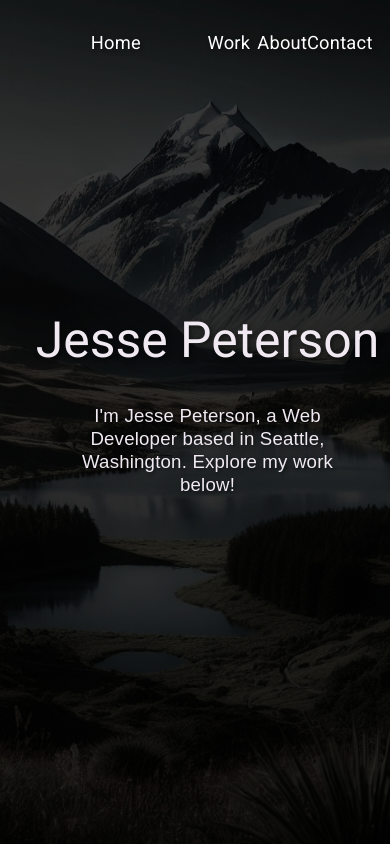
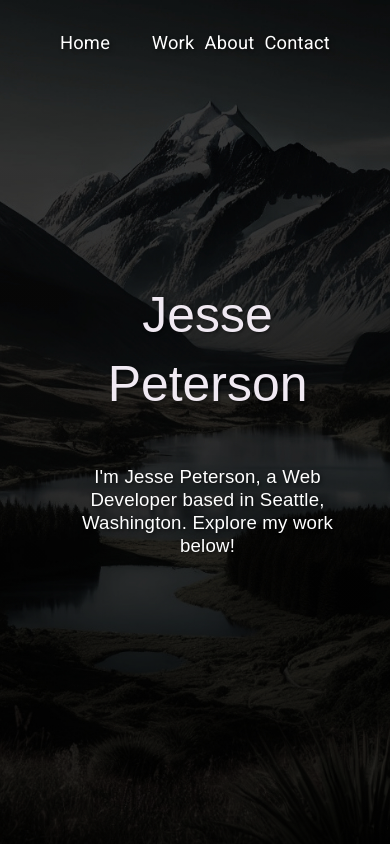
Before and after one commit to j33s3/Portfolio, an Angular app: page / in a window 390 px wide. Shown: the top 844 px of the page. Built offline with nearby package versions, Linux system fonts and the light colour scheme; no server answers.

Commit message:
Fixed navbar spacing, clicking bdropdown on mobile, overlap of navbar on contact page, overflow on home, header centering at small screens.

```diff
--- a/src/app/contact/contact.component.scss
+++ b/src/app/contact/contact.component.scss
@@ -37,6 +37,9 @@ h1 {
 }
 
 @media (max-width: 900px) {
+    h1 {
+        margin-top: 25%;
+    }
     .page__content {
         flex-direction: column;
         align-items: center;
@@ -170,6 +173,7 @@ h1 {
     flex-direction: column;
     align-items: center;
     z-index: 100;
+    margin-top: 2rem;
 }
 
 .contact__box h3 {
--- a/src/app/home/home.component.html
+++ b/src/app/home/home.component.html
@@ -1,22 +1,23 @@
-<!-- <h1>{{ title }}</h1> -->
 
 <router-outlet></router-outlet>
 
 
 
-<header class="header" role="banner" id="top">
+    <header class="header " role="banner" id="top">
         <nav>
             <app-navbar></app-navbar>
         </nav>
-    <div class="header__text-box row">
+
+            <div class="row">
                 <div class="header__text">
-        <h1 class="heading-primary">
+                <h1 >
                     <span>Jesse Peterson</span>
                 </h1>
                 <p>I'm Jesse Peterson, a Web Developer based in Seattle, Washington. Explore my work below!</p>
 
                 </div>
             </div>
+
     </header>
 
     <main class="home-body" role="main">
--- a/src/app/home/home.component.scss
+++ b/src/app/home/home.component.scss
@@ -1,7 +1,8 @@
-.home-body{
-    background-color: black;
-    overflow: hidden;
+
+header, main {
+    overflow-x: hidden;                                                   /*Disables scrolling left and right*/
 }
+
 
 .header {
     background: linear-gradient(rgba(0,0,0, .1), rgba(0,0,0, 0.4)),   /*This creates a gradient overlay goiing from very light black at the top to darker at the bottom*/
@@ -11,34 +12,46 @@
     background-position: center;                                          /*Center the picture horizontally and vertically*/
     background-attachment: fixed;                                         /*This makes the background image fixed to a specific position*/
     font-size:  var(--font-size-normal);
+
 }
 
 .header__text {
+    display: flex;
+    width: inherit;
+    color: white;
     position: absolute;
+    flex-direction: column;
     top: 50%;                                                             /*Moves the top edge of the element to 50% of height of its containing element*/
     transform: translateY(-50%);                                          /*This adjusts the position element moving it upwards 50% of its own height*/
 }
 
-.header__text p {                                                         /*This targets all <p> elements that are children of an element with .header__text class*/
-    margin: 1.5rem 0 3.5rem;                                              /*Top margin 1.5rem, right margin 0rem, bottom margin 3.5rem (left is omitted so it is 0rem)*/
-    max-width: var(--container-medium-width);
+.header__text p {
     font-family: 'Jost', sans-serif;
     font-size: var(--font-size-medium);
     line-height: 125%;
 }
 
 .header__text h1 {
-    font-size: 6rem;
-    font-family: Roboto, 'Jost', sans-serif;
+    font-size: var(--font-size-huge);
+    font-family: 'Jost', sans-serif;
     line-height: 140%;
 }
 
-@media(max-width: 500px) {                                                /*If screen width is less than 500px align the text to the center*/
-    .header {
+@media(min-width: 700px) {
+    .header__text p {
+        max-width: var(--container-medium-width);
+    }
+}
+
+@media(max-width: 700px) {                                                /*If screen width is less than 500px align the text to the center*/
+    .header__text {
         text-align: center;
+        justify-content: center;
+        align-items: center;
     }
 
-    .header__text p {
+    .header__text p, .header__text h1 {
         transform: scale(.8);                                             /*If screen width is less than 500px scale <p> text to .8*/
     }
+
 }
--- a/src/app/navbar/navbar.component.html
+++ b/src/app/navbar/navbar.component.html
@@ -1,21 +1,36 @@
-
 <div class="row">
   <nav class="nav" role="navigation">
 
 
-      <ul class="nav__items">
+    <ul class="nav__container-left">
       <li class="nav__items nav__items--left"><a href="/" class="nav__link">Home</a></li>
     </ul>
 
-      <ul class="nav__items ">
-        <li class="nav__items dropdown">
+    <!-- If on mobile device -->
+    <ul class="nav__container-right">
+      <div *ngIf="isTouchDevice">
+        <li class="nav__items" (click)="toggleDropdown()">
           <a class="nav__link">Work</a>
-          <ul class="dropdown-menu nav">
+          <ul class="dropdown-menu" [class.show]="dropDownOpen">
             <li class="dropdown-item"><a href="/personal" class="dropdown-link">Personal</a></li>
             <li class="dropdown-item"><a href="/school" class="dropdown-link">School</a></li>
             <!-- <li class="dropdown-item"><a href="/professional" class="dropdown-link">Professional</a></li> -->
           </ul>
         </li>
+      </div>
+
+      <!-- If on desktop device -->
+      <div *ngIf="!isTouchDevice">
+        <li class="nav__items dropdown">
+          <a class="nav__link">Work</a>
+          <ul class="dropdown-menu">
+            <li class="dropdown-item"><a href="/personal" class="dropdown-link">Personal</a></li>
+            <li class="dropdown-item"><a href="/school" class="dropdown-link">School</a></li>
+            <!-- <li class="dropdown-item"><a href="/professional" class="dropdown-link">Professional</a></li> -->
+          </ul>
+        </li>
+      </div>
+
       <li class="nav__items"><a href="/about" class="nav__link" style="">About</a></li>
       <li class="nav__items"><a href="/contact" class="nav__link">Contact</a></li>
     </ul>
--- a/src/app/navbar/navbar.component.scss
+++ b/src/app/navbar/navbar.component.scss
@@ -6,45 +6,60 @@
     flex: 0;
     position: relative;
     justify-content: space-between;                                        /*Aligns the flex items horizontally at the end of container*/
-    align-items: center;
     text-shadow: 2px 2px 4px rgba(0, 0, 0, 0.5);
     padding: var(--gutter-normal) 0;                                          /*Adds vertical padding*/
-    z-index: 1000;
+    z-index: 200;
 }
 
 
 .nav__items {
     display: flex;
+    position: relative;
     color: white;
     list-style: none;                                                         /*This removes default bullet points, number, or other markers from a list*/
-    width: 27%;
     font-size: var(--font-size-normal);
 }
 
-.nav__items:not(:last-child) {                                         /*This rule applies to all elements except the last item*/
-    margin-right: 15px;                                       /*This keeps consequtive spacing besides the last*/
+.nav__container-left, .nav__container-right {
+    display: flex;
+}
+
+.nav__container-right {
+    width: 30%;
+    justify-content: space-between;
+}
+
+@media(max-width: 700px) {
+    .nav {
+        justify-content: center;
+    }
+    .nav__container-right {
+        width: 40%;
+        padding-left: 5rem;
+    }
 }
 
 
+@media(max-width: 650px) {
 
-
-@media(max-width: 650px) {                                                    /*If screen width is less than 500px then center the nav bar*/
-    .nav {
-        justify-content: center;
+    .nav__container-right {
+        width: 220px;
     }
 }
 
-@media(max-width: 500px) {                                                    /*If screen width is less than 400px then lessen the gutter*/
-    .nav__items:not(:last-child) {
-        margin-right: var(--gutter-normal);
-    }
-}
+// @media(max-width: 575px) {
 
-@media(max-width: 300px) {
-    .nav {
-        font-size: var(--font-size-small);
-    }
-}
+//     .nav__container-right {
+//         width: 50%;
+//     }
+// }
+
+// @media(max-width: 450px) {
+
+//     .nav__container-right {
+//         width: 60%;
+//     }
+// }
 
 
 
@@ -79,7 +94,8 @@
     background: var(--light-blue);
 }
 
-.dropdown {    position: relative;
+.dropdown {
+    position: relative;
 }
 
 .dropdown-menu {
@@ -89,14 +105,19 @@
     left: 0;
     background-color: transparent;
     list-style: none;
-    padding: 10px 0;
+    padding: 5px 0;
     margin: 0;
     box-shadow: 0 4px 6px rgba(0,0,0, .1);
 }
 
 .dropdown-item {
     padding: 0 0;
-    background-color: rgba(0,0,0, .05);
+    background-color: transparent;
+}
+
+.dropdown-item:not(:last-child) {
+    margin: var(--gutter-small) 0;
+
 }
 
 .dropdown-item::after {
@@ -105,7 +126,6 @@
     height: 2px;
     width: 10rem;
     background: var(--light-blue);
-    margin: var(--gutter-small) 0;
 }
 
 .dropdown-link {
@@ -120,3 +140,8 @@
 .dropdown:hover .dropdown-menu {
     display: block;
 }
+
+
+.dropdown-menu.show {
+    display: block
+}
--- a/src/app/navbar/navbar.component.ts
+++ b/src/app/navbar/navbar.component.ts
@@ -1,5 +1,4 @@
-import { Component } from '@angular/core';
-import { RouterOutlet } from '@angular/router';
+import { Component, OnInit } from '@angular/core';
 import { CommonModule } from '@angular/common';
 
 @Component({
@@ -9,6 +8,21 @@ import { CommonModule } from '@angular/common';
   templateUrl: './navbar.component.html',
   styleUrl: './navbar.component.scss'
 })
-export class NavbarComponent {
+export class NavbarComponent implements OnInit{
+  dropDownOpen: boolean = false;
+  isTouchDevice: boolean = false;
 
+
+  // Detect if the user is accessing via a touchscreen device
+  ngOnInit(): void {
+    this.isTouchDevice =
+      'ontouchstart' in window ||
+      navigator.maxTouchPoints > 0 ||
+      window.matchMedia('(pointer: coarse)').matches;
+  }
+
+  toggleDropdown(): void {
+      this.dropDownOpen = !this.dropDownOpen;
+      console.log(this.dropDownOpen);
+  }
 }
--- a/src/app/work/work.scss
+++ b/src/app/work/work.scss
@@ -6,6 +6,7 @@
         background-size: cover;
         background-position: center;
         background-attachment: fixed;
+        background-repeat: no-repeat;
         font-size: var(font-size-normal);
 }
 
@@ -242,12 +243,6 @@ body {
     overflow-y: hidden;
 }
 
-iframe{
-    position: absolute;
-    width: 30%;
-    height: 27%;
-    transform: translateY(-50%);
-}
 
 // .capstone__title {
 // }
--- a/src/index.html
+++ b/src/index.html
@@ -2,7 +2,7 @@
 <html lang="en">
 <head>
   <meta charset="utf-8">
-  <meta name="viewport" content="width=device-width, initial-scale=1, maximum-scale=1, user-scalable=no">
+  <meta name="viewport" content="width=device-width, initial-scale=1.0, maximum-scale=1, user-scalable=no">
   <title>Jesse Peterson | Computer Scientist From Seattle, Washington</title>
   <base href="/">
   <meta name="viewport" content="width=device-width, initial-scale=1">
--- a/src/styles.scss
+++ b/src/styles.scss
@@ -8,7 +8,7 @@ body { margin: 0; font-family: Roboto, "Helvetica Neue", sans-serif; }
 *   {
     margin: 0;
     padding: 0;
-    box-sizing: inherit;
+    box-sizing: border-box;
 }
 
 :root {
```
Also changed, not shown: src/app/work/work-school/work-school.component.html (+0 -10 lines). Lines whose indentation alone changed are shown as unchanged.
